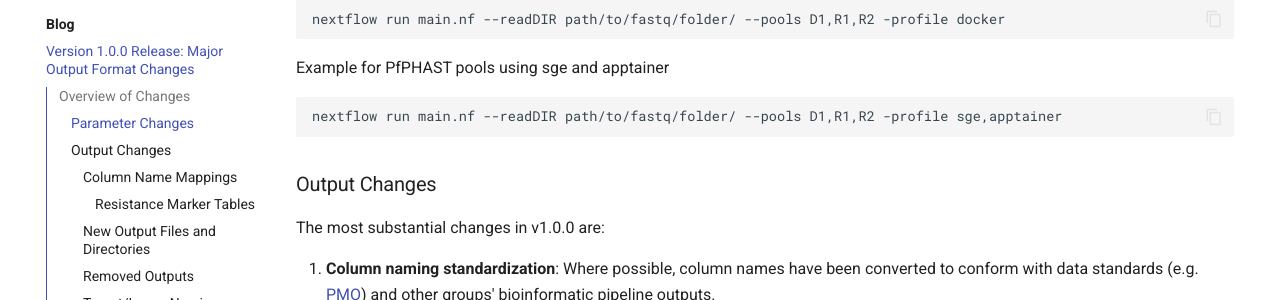
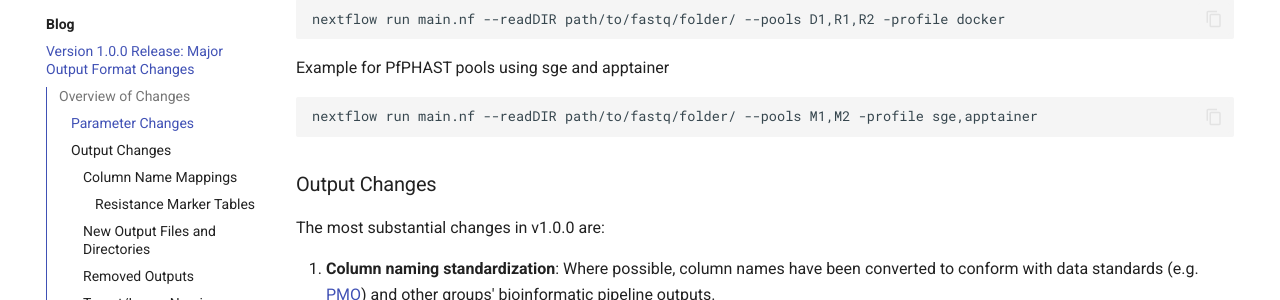
Before and after one commit to EPPIcenter/wonderland-docs, an MkDocs documentation site: the page built from docs/blog/v1.0.0-release.md, in a window 1280 px wide and 900 px high, scrolled down 846 px. Shown: the part 153-453 px from the top of the window. Built offline with MkDocs 1.6.1 and Material for MkDocs 9.7.7, drawn with Linux system fonts in a browser that asks for light colours; comment, search, counter and statistics services are not loaded; the version menu is left out.

````diff
--- a/docs/blog/v1.0.0-release.md
+++ b/docs/blog/v1.0.0-release.md
@@ -27,7 +27,7 @@ nextflow run main.nf --readDIR path/to/fastq/folder/ --pools D1,R1,R2 -profile d
 
 Example for PfPHAST pools using sge and apptainer
 ```
-nextflow run main.nf --readDIR path/to/fastq/folder/ --pools D1,R1,R2 -profile sge,apptainer
+nextflow run main.nf --readDIR path/to/fastq/folder/ --pools M1,M2 -profile sge,apptainer
 ```
 
 ### Output Changes
````
